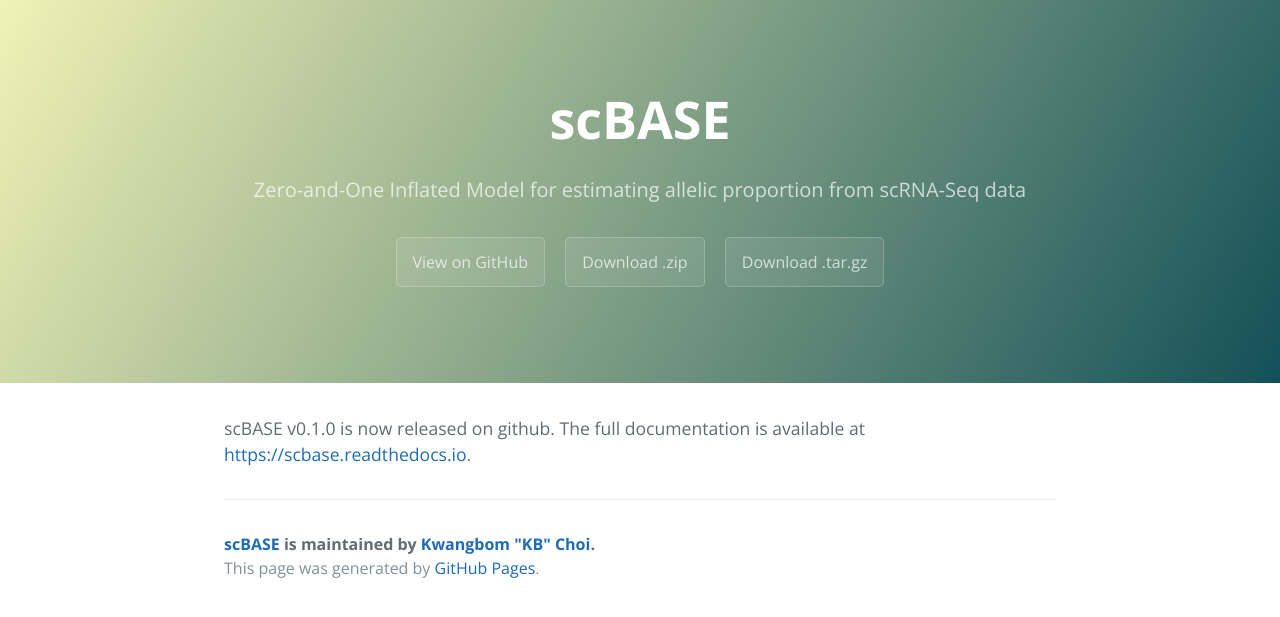
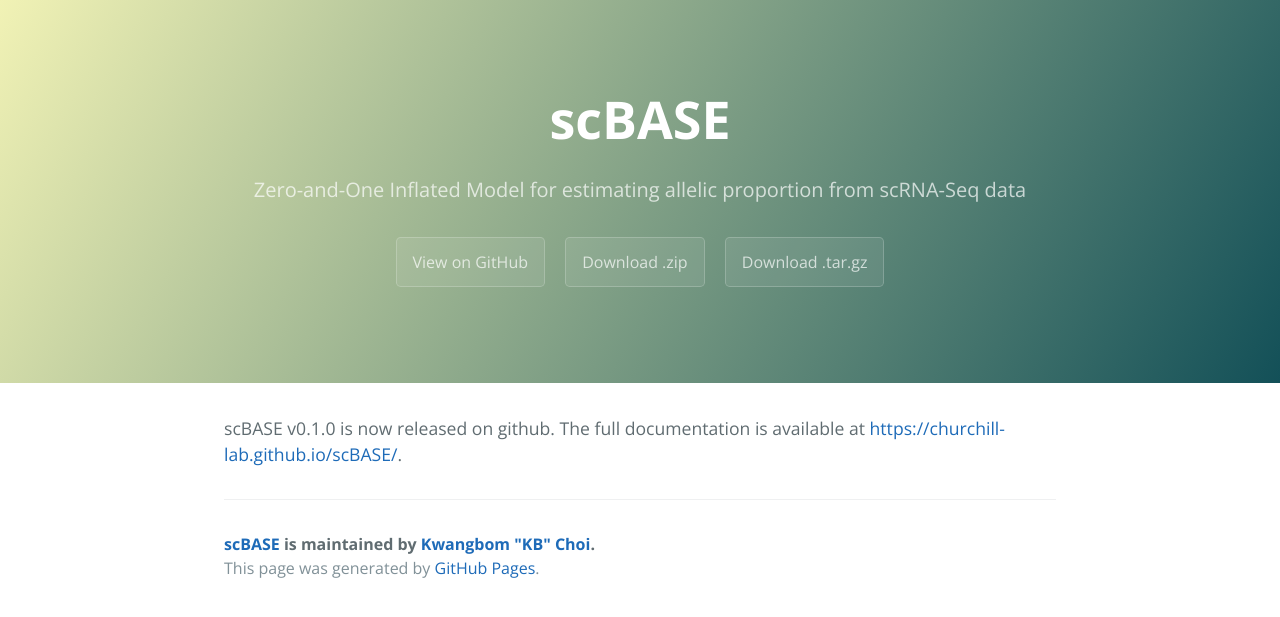
Before and after one commit to churchill-lab/scBASE, a Jekyll site: the page built from _posts/2018-10-25-welcome.markdown, in a window 1280 px wide. Shown: the top 617 px of the page. Built offline with Jekyll 4.4.1, drawn with Linux system fonts in a browser that asks for light colours; some of the changed lines change nothing that is shown.

Commit message:
[kbchoi] Modified github pages

```diff
--- a/_posts/2018-10-25-welcome.markdown
+++ b/_posts/2018-10-25-welcome.markdown
@@ -5,6 +5,6 @@
 categories: main
 ---
 
-scBASE v0.1.0 is now released on github. The full documentation is available at [https://scbase.readthedocs.io][1].
+scBASE v0.1.0 is now released on github. The full documentation is available at [https://churchill-lab.github.io/scBASE/][1].
 
-[1]: https://scbase.readthedocs.io
+[1]: https://churchill-lab.github.io/scBASE/
```
